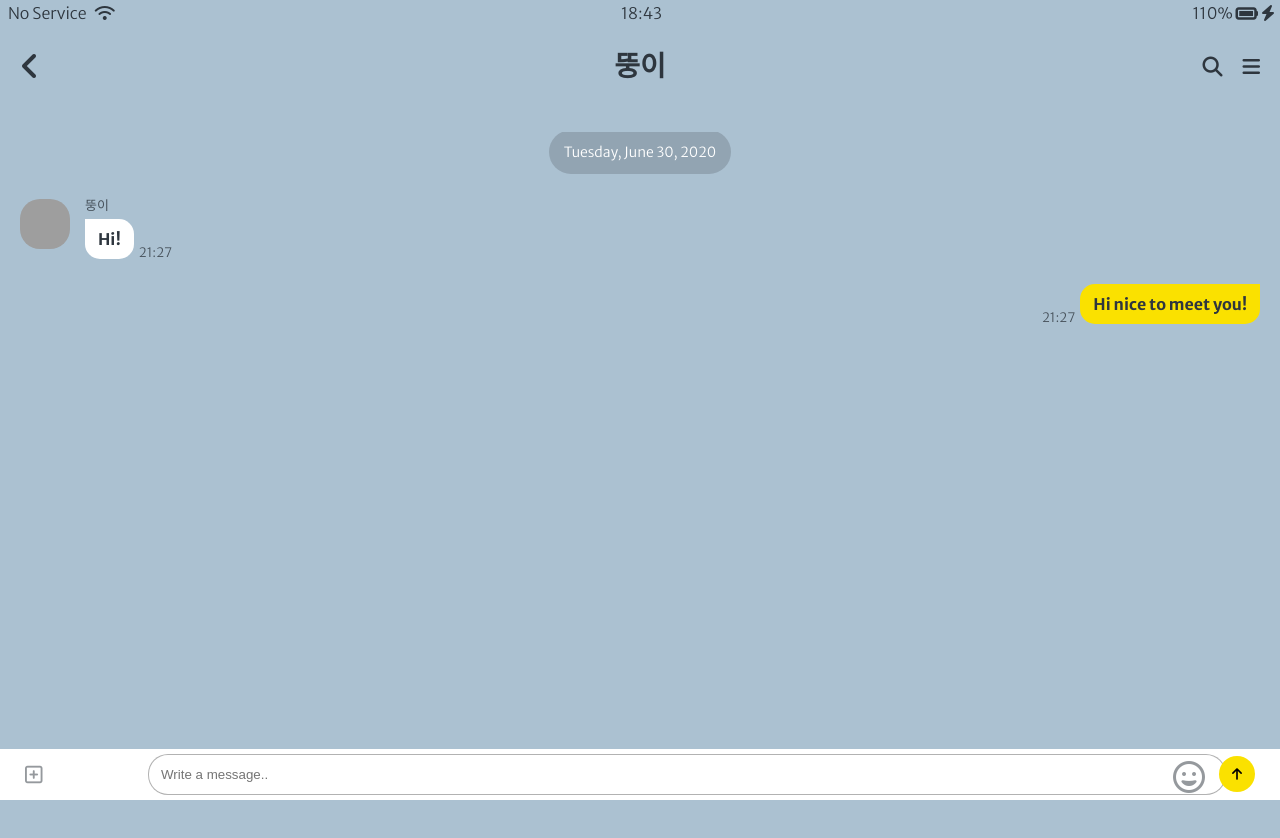
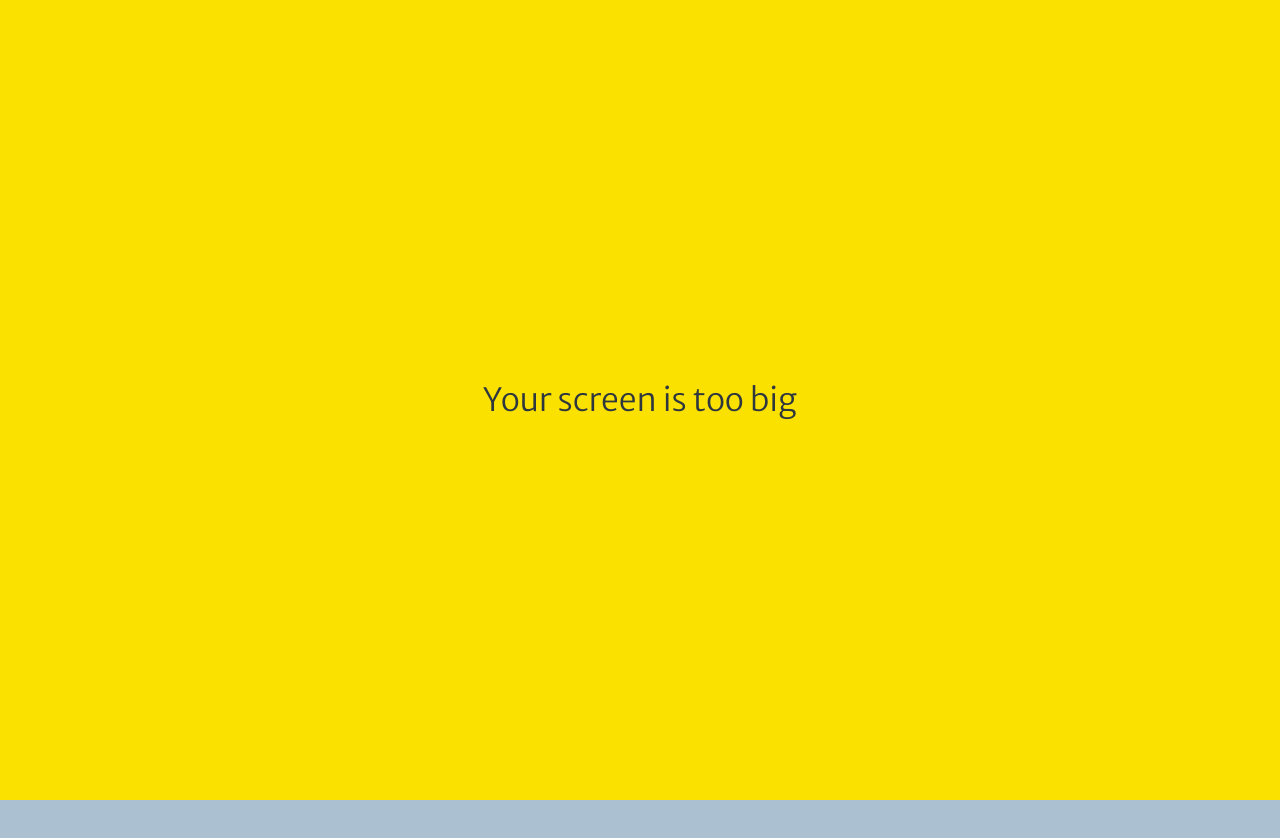
Before and after one commit to jinhee214/kakaotalk-2020, a plain HTML site: page chat.html in a window 1280 px wide. Shown: the top 838 px of the page. Drawn offline with Linux system fonts and the light colour scheme; grey boxes are pictures that could not be loaded.

Commit message:
finish-code

```diff
--- a/chat.html
+++ b/chat.html
@@ -73,6 +73,9 @@
         </button>
       </div>
     </form>
+    <div id="no-mobile">
+      <span>Your screen is too big</span>
+    </div>
     <script
       src="https://kit.fontawesome.com/6478f529f2.js"
       crossorigin="anonymous"
--- /dev/null
+++ b/css/components/no-mobile.css
@@ -0,0 +1,22 @@
+#no-mobile {
+  position: absolute;
+  z-index: 99;
+  height: 100vh;
+  width: 100vw;
+  background-color: var(--yellow);
+  display: flex;
+  justify-content: center;
+  align-items: center;
+  top: 0;
+  font-size: 32px;
+}
+@media screen and (max-width: 645px) {
+  #no-mobile {
+    display: none;
+  }
+}
+@media screen and (orientation: portrait) {
+  #no-mobile {
+    display: none;
+  }
+}
--- a/css/screens/chat.css
+++ b/css/screens/chat.css
@@ -1,6 +1,6 @@
 #chat-screen {
   background-color: #abc1d1;
-  height: 1100vh;
+  height: 500vh;
 }
 #chat-screen .alt-header {
   position: fixed;
@@ -15,11 +15,24 @@
 #chat-screen .alt-header {
   z-index: 1;
 }
+
+@keyframes fadeIn {
+  from {
+    transform: translateY(30px);
+    opacity: 0;
+  }
+  to {
+    transform: none;
+    opacity: 1;
+  }
+}
+
 .main-chat {
   margin-top: 130px;
   display: flex;
   flex-direction: column;
   align-items: center;
+  animation: fadeIn 0.3s linear;
 }
 .chat__timestamp {
   color: white;
@@ -85,6 +98,7 @@
   padding: 5px 25px;
   box-sizing: border-box;
   align-items: center;
+  transition: all 0.3s ease-in-out;
 }
 .reply .reply__column:first-child {
   width: 10%;
@@ -101,6 +115,7 @@
   width: 95%;
   border: var(--main-border);
   border-radius: 20px;
+  transition: all 0.3s ease-in-out;
 }
 .reply__column:last-child > i,
 .reply__column:last-child button {
@@ -127,3 +142,22 @@
 .reply__column button:active {
   outline: none;
 }
+
+.reply:focus-within .reply__column:first-child,
+.reply:focus-within .fa-grin,
+.reply:focus-within button {
+  opacity: 0;
+}
+
+.reply .reply__column:first-child,
+.reply .fa-grin,
+.reply button {
+  transition: opacity 0.3s ease-in-out;
+}
+.reply input:focus {
+  width: 90vw;
+  transform: translateX(-13%) translateY(-80px);
+}
+.reply:focus-within {
+  transform: translateY(80px);
+}
--- a/css/styles.css
+++ b/css/styles.css
@@ -10,6 +10,7 @@
 @import "components/badge.css";
 @import "components/icon-row.css";
 @import "components/alt-screen-header.css";
+@import "components/no-mobile.css";
 
 /* Screens */
 @import "screens/login.css";
```
Also changed, not shown: chats.html (+3 -1 lines), find.html (+3 -1 lines), friends.html (+3 -0 lines), index.html (+3 -1 lines), more.html (+3 -1 lines), settings.html (+3 -1 lines).
